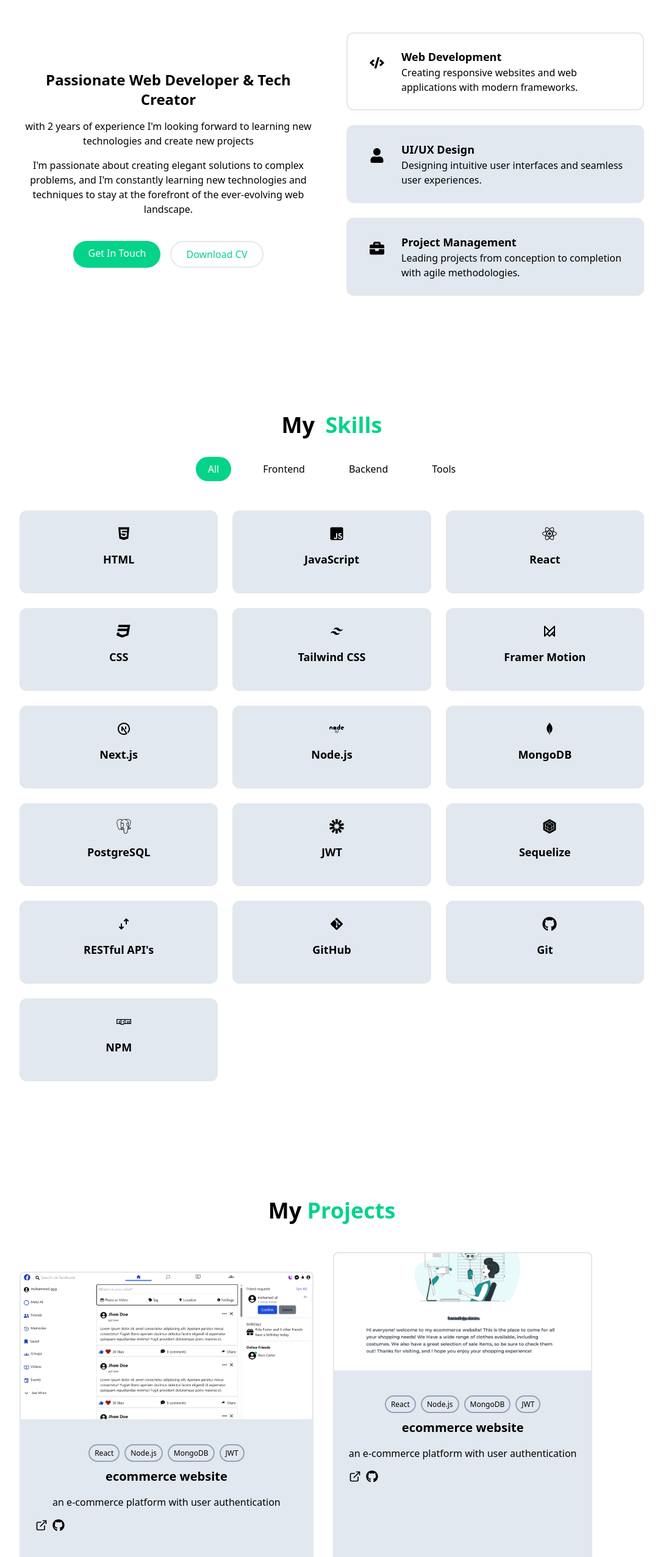
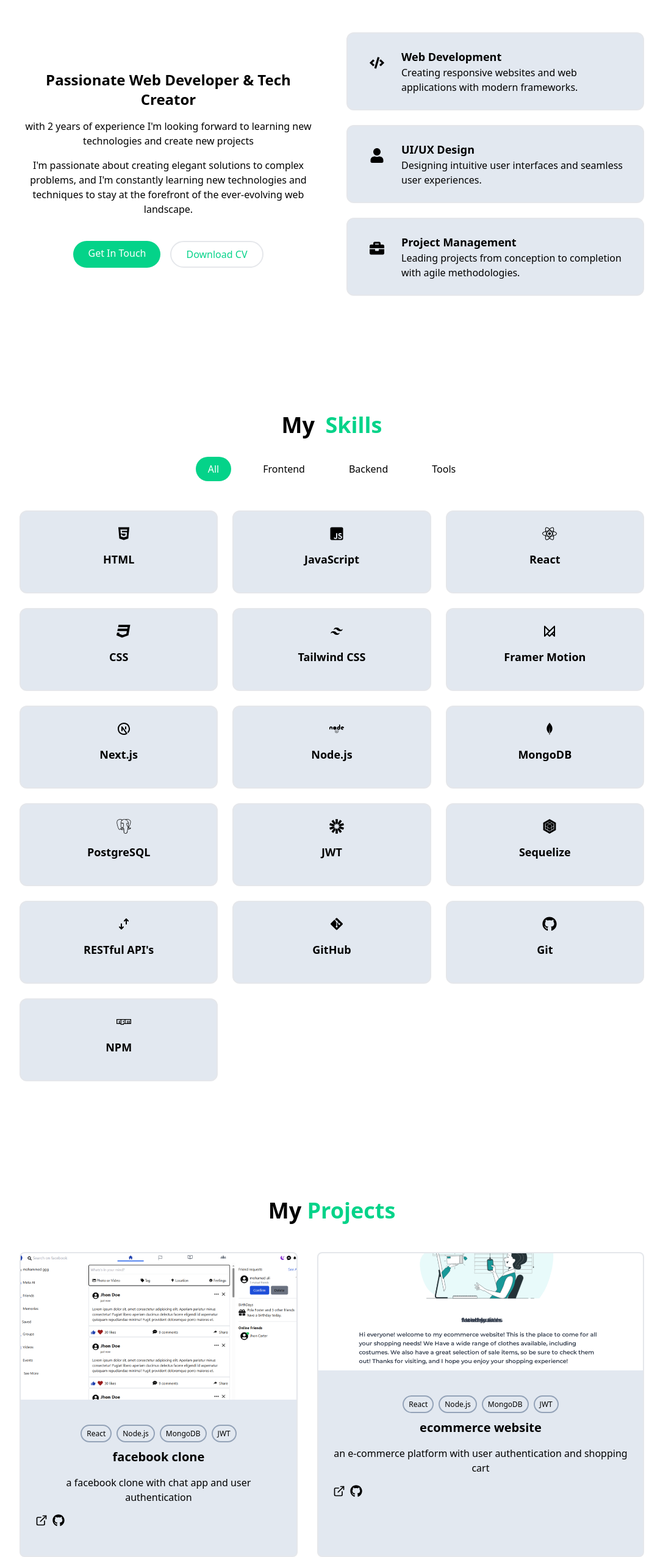
Before and after one commit to Mohammed-Abdo-Edries/New-portfolio, a React (Vite) app: page / in a window 1280 px wide. Shown: the part 879-3432 px from the top of the page at 61% size, without its empty margins (96-1183 px from the left). Built offline with nearby package versions, Linux system fonts and the light colour scheme.

Commit message:
fixed animation

```diff
--- a/index.html
+++ b/index.html
@@ -12,7 +12,7 @@
 <div id="scroll-progress-vertical"
      class="fixed right-4 top-72 sm:top-40 w-2 h-0 z-50 scroll-gradient rounded-xl">
 </div>
-<div id="email" class="sm:fixed left-6 bottom-72 w-2 h-16 z-50 text-black dark:text-white email-vertical">
+<div id="email" class="fixed left-6 bottom-72 w-2 h-16 z-50 email-vertical">
   <a href="mailto:mohammed.abdo1916@gmail.com" target="_blank" rel="noopener noreferrer"
   className="p-1 rounded text-2xl">
     mohammed.abdo1916@gmail.com
--- a/src/App.jsx
+++ b/src/App.jsx
@@ -15,9 +15,10 @@ function App() {
   const [init, setInit] = useState(false);
   const maxHeight = 300;
     gsap.registerPlugin(ScrollTrigger);
-    gsap.to("#scroll-progress-vertical", {
-      height: maxHeight,
-      ease: "none",
+    useEffect(() => {
+      gsap.to("#scroll-progress-vertical", {
+        height: maxHeight,
+        ease: "none",
       scrollTrigger: {
         trigger: "body",
         start: "top top",
@@ -25,6 +26,12 @@ function App() {
         scrub: true,
       }
     });
+    const timeout = setTimeout(() => {
+      ScrollTrigger.refresh(true);
+    },500);
+    return () =>
+      clearTimeout(timeout);
+  },[])
      useEffect(() => {
     initParticlesEngine(async (engine) => {
       await loadSlim(engine);
--- a/src/Components/About.jsx
+++ b/src/Components/About.jsx
@@ -62,7 +62,7 @@ const boxRef = useRef(null);
           duration: 0.8,
           scrollTrigger: {
             trigger: el,
-            start: "top 80%",
+            start: "top bottom-=50",
             toggleActions: "restart none restart none",
           },
         }
@@ -119,7 +119,7 @@ const boxRef = useRef(null);
                         </div>
                     </div>
                 <div className="grid grid-cols-1 gap-6">
-                    <div className="skill-card p-6 hover:scale-105 duration-300 border-2 border-primary rounded-xl hover:shadow-xl card-color">
+                    <div className="p-6 hover:scale-105 duration-300 border-2 border-primary rounded-xl bg-slate-200 hover:shadow-xl card-color">
                     <div className="flex items-start gap-4">
                         <div className="p-3 rounded-full bg-primary/10">
                         <FaCode className='h-6 w-6' />
--- a/src/Components/Contact.jsx
+++ b/src/Components/Contact.jsx
@@ -53,7 +53,7 @@ const paragraphRef = useRef(null);
           duration: 0.8,
           scrollTrigger: {
             trigger: el,
-            start: "top 80%",
+            start: "top bottom-=50",
             toggleActions: "restart none restart none",
           },
         }
@@ -74,7 +74,7 @@ const paragraphRef = useRef(null);
     )
   }
     return (
-        <section id='contact' className='py-24 text-center'>
+        <section id='contact' className='pt-24 pb-8 text-center'>
           <div className='container px-10'>
           <div ref={titleRef} className='text-3xl sm:text-4xl mb-8 font-bold'>
             Get In <span className='pl-1 text-primary'>Touch</span>
--- a/src/Components/Projects.jsx
+++ b/src/Components/Projects.jsx
@@ -35,7 +35,7 @@ const paragraphRef = useRef(null);
         delay: 0.2,
         scrollTrigger: {
           trigger: paragraphRef.current,
-          start: "top 85%",
+          start: "top bottom-=50",
           toggleActions: "restart none restart none",
         },
       }
@@ -66,29 +66,7 @@ const paragraphRef = useRef(null);
                     My <span className="text-primary"> Projects </span>
                 </h2>
                 <div className='text-center sm:flex'>
-                    {/* <div ref={paragraphRef} className="overflow-hidden shadow-xs py-4 px-4 rounded-lg sm:mr-12
-                    bg-slate-200 dark:bg-slate-800 hover:scale-105 duration-300">
-                         <div className='py-8 px-2'>
-                          <div className='h-48 overflow-hidden'>
-                            <img className='w-full h-full object-cover transition-transform duration-500 group-hover:scale-110' src={myImage2} alt="" />
-                            </div>
-                            <div className='text-xs'>
-                                <span className='mr-2 px-2 py-1 border-2 border-slate-500 rounded-2xl'>Next.js</span>
-                                <span className='mr-2 px-2 py-1 border-2 border-slate-500 rounded-2xl'>Node.js</span>
-                                <span className='mr-2 px-2 py-1 border-2 border-slate-500 rounded-2xl'>MongoDB</span>
-                                <span className='px-2 py-1 border-2 border-slate-500 rounded-2xl'>JWT</span>
-                            </div>
-                            <h3 className='py-4 font-semibold text-xl'>
-                            Facebook clone
-                            </h3>
-                            <div className='flex text-xl'>
-                            <a href="https://facebook-clone-chi-one.vercel.app.com" target="_blank" className='pr-2'
-                            rel="noopener noreferrer"><FiExternalLink /></a>
-                            <a href="https://github.com/Mohammed-Abdo-Edries/Facebook-front" target='_blank' rel='noopener noreferrer' ><FaGithub /> </a>
-                                </div>
-                        </div>
-                        </div>  */}
-                        <div ref={paragraphRef} className="overflow-hidden shadow-xs border-2 border-primary rounded-lg mt-8 sm:mr-8
+                        <div ref={paragraphRef} className="overflow-hidden shadow-xs border-2 border-primary rounded-lg sm:mr-8
                         bg-slate-200 dark:bg-slate-800 hover:scale-105 duration-300">
                             <div className='h-60 overflow-hidden'>
                             <img className='w-full h-full object-cover transition-transform duration-500 group-hover:scale-110' src={myImage2} alt="" />
@@ -102,10 +80,10 @@ const paragraphRef = useRef(null);
                             <span className='px-2 py-1 border-2 border-slate-400 rounded-2xl'>JWT</span>
                         </div>
                         <h3 className='py-4 font-semibold text-xl'>
-                        ecommerce website
+                        facebook clone
                         </h3>
                         <p className='pb-4'>
-                        an e-commerce platform with user authentication
+                        a facebook clone with chat app and user authentication
                         </p>
                         <div className='flex text-xl'>
                         <a href="https://facebook-clone-chi-one.vercel.app" className='pr-2' target="_blank"
@@ -132,7 +110,7 @@ const paragraphRef = useRef(null);
                         ecommerce website
                         </h3>
                         <p className='pb-4'>
-                        an e-commerce platform with user authentication
+                        an e-commerce platform with user authentication and shopping cart
                         </p>
                         <div className='flex text-xl'>
                         <a href="https://luxury-pink.vercel.app" className='pr-2' target="_blank"
--- a/src/Components/Skills.jsx
+++ b/src/Components/Skills.jsx
@@ -36,7 +36,7 @@ const Skills = () => {
         delay: 0.2,
         scrollTrigger: {
           trigger: paragraphRef.current,
-          start: "top 85%",
+          start: "top bottom-=50",
           toggleActions: "restart none restart none",
         },
       }
@@ -103,7 +103,7 @@ const categories = ["all", "frontend", "backend", "tools"];
                             className={(
                                 activeCategory === category
                                 ? "bg-primary mx-4 text-white px-5 py-2 rounded-full transition-colors duration-300 capitalize"
-                                : "bg-white dark:bg-transparent mx-4 px-5 py-2 rounded-full capitalize"
+                                : "bg-white dark:bg-transparent mx-4 px-5 py-2 rounded-full capitalize mt-4 sm:mt-0"
                             )}
                             >
                         {category}
--- a/src/Components/footer.jsx
+++ b/src/Components/footer.jsx
@@ -4,7 +4,7 @@ import { FaArrowUp } from "react-icons/fa";
 
 export const Footer = () => {
   return (
-    <footer className="py-12 px-4 relative pt-8 flex
+    <footer className="py-8 sm:py-12 px-4 relative flex
     dark:bg-slate-800 flex-wrap justify-between items-center">
       <p className="text-sm ml-12">
         built by Mohamed Abdo.
```
